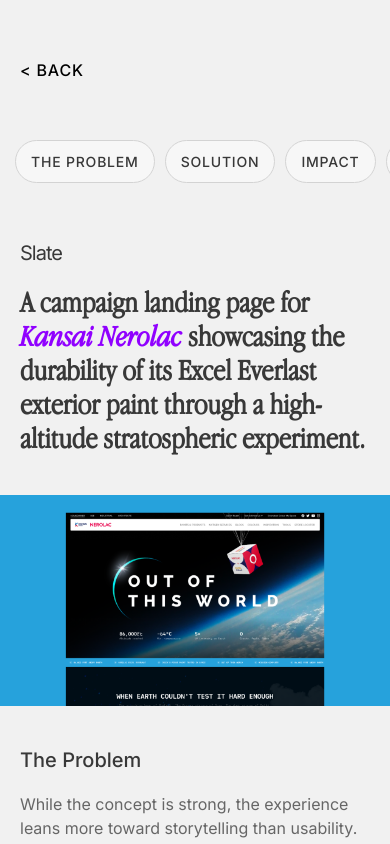
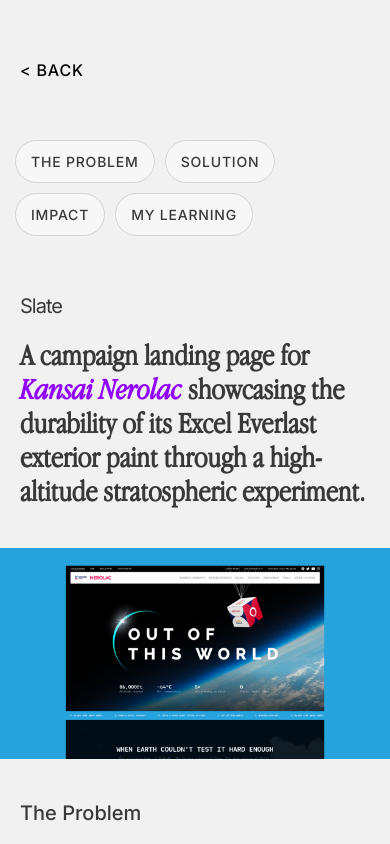
Before and after one commit to Pratik-1997/Ganesh_Resume, a Next.js app: page /case-study/nerolac in a window 390 px wide. Shown: the top 844 px of the page. Built offline with nearby package versions, Linux system fonts and the light colour scheme.

Commit message:
Refactor case study styles to enhance responsiveness; remove horizontal overflow, adjust padding, and implement touch-action for better mobile usability.

```diff
--- a/src/app/case-study/style.module.scss
+++ b/src/app/case-study/style.module.scss
@@ -41,7 +41,6 @@
                 position: static;
                 padding-right: 2rem;
                 padding-left: 2rem;
-                overflow-x: scroll;
             }
             ul {
                 list-style: none;
@@ -51,12 +50,15 @@
                     overflow-x: auto;
                     overflow-y: hidden;
                     white-space: nowrap;
+                    width: 100%;
                     padding: 0 0 0.8rem;
                     margin: 0 -2rem;
                     padding-left: 1.5rem;
                     padding-right: 1.5rem;
+                    touch-action: pan-x;
                     -webkit-overflow-scrolling: touch;
                     scrollbar-width: thin;
+                    flex-wrap: wrap;
                 }
                 li {
                     font-size: 1.6rem;
```
